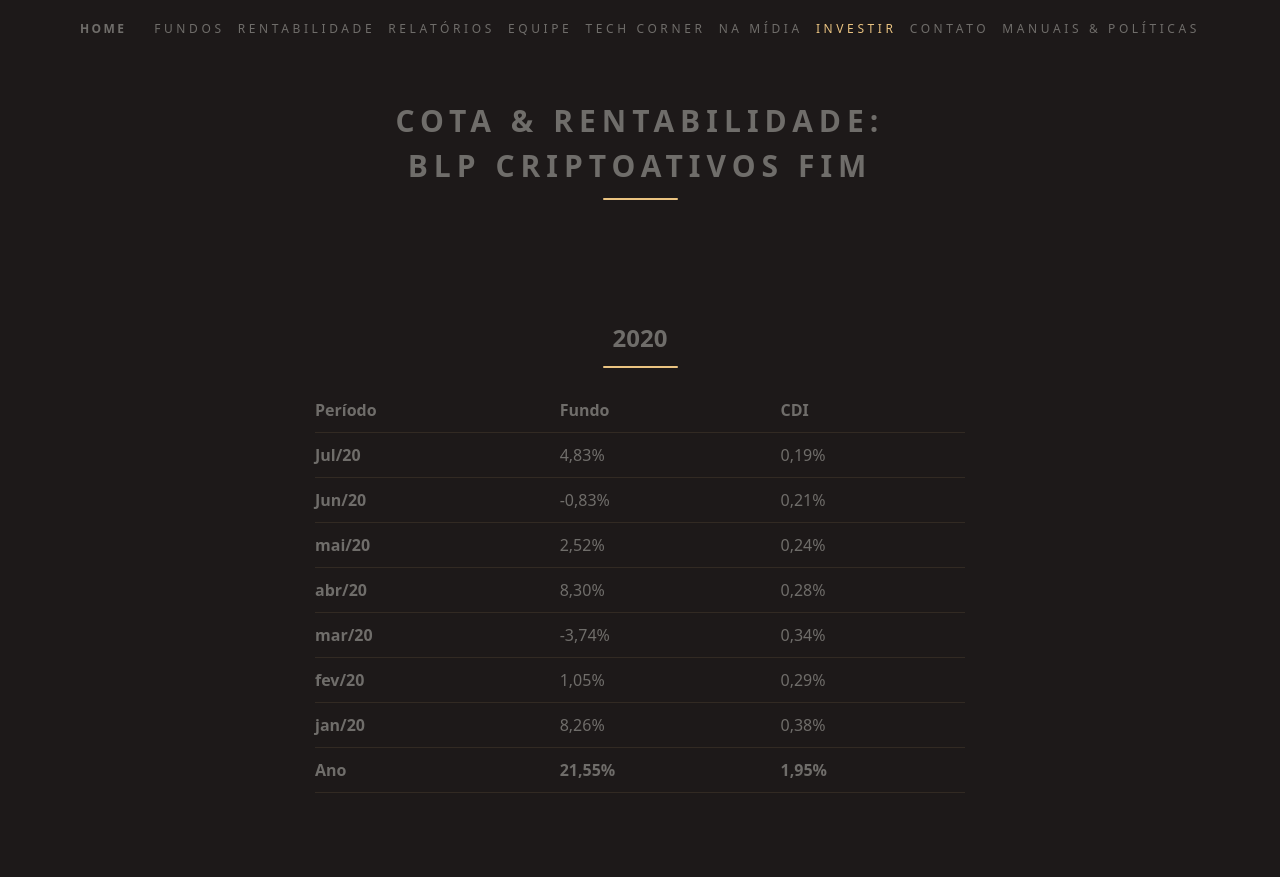
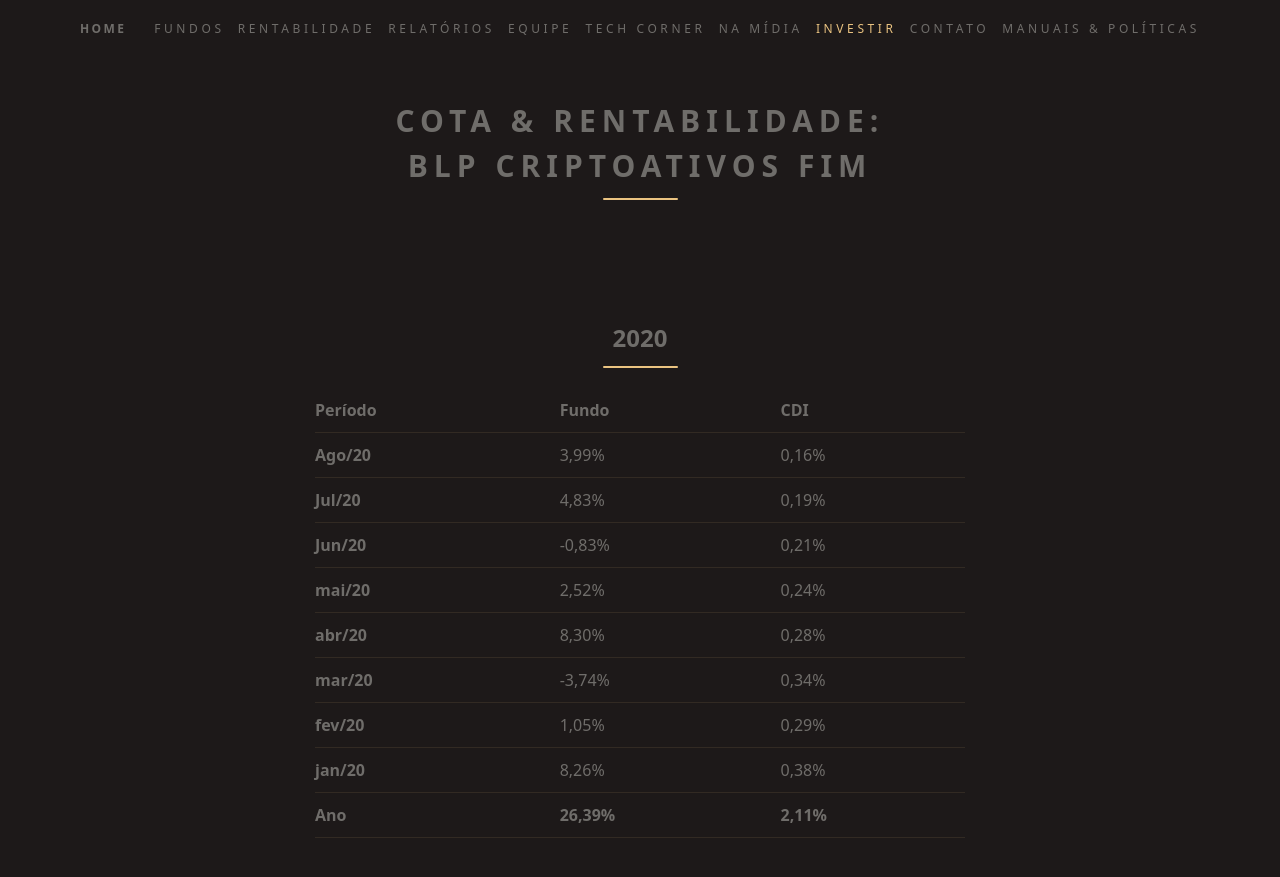
Before and after one commit to ateliedetemas/blpcrypto, a Jekyll site: the page built from _pages/rentabilidade/ativos-fim.md, in a window 1280 px wide and 900 px high. Shown: the top 877 px of the window. Built offline with Jekyll 4.4.1, drawn with Linux system fonts in a browser that asks for light colours.

Commit message:
Update ativos-fim.md

```diff
--- a/_pages/rentabilidade/ativos-fim.md
+++ b/_pages/rentabilidade/ativos-fim.md
@@ -8,6 +8,7 @@ permalink: "/rentabilidade/ativos-fim/"
 
 Período | Fundo | CDI
 ---|---|---
+**Ago/20** | 3,99% | 0,16%
 **Jul/20** | 4,83% | 0,19%
 **Jun/20** | -0,83% | 0,21%
 **mai/20** | 2,52% | 0,24%
@@ -15,7 +16,7 @@ Período | Fundo | CDI
 **mar/20** | -3,74% | 0,34%
 **fev/20** | 1,05% | 0,29%
 **jan/20** | 8,26% | 0,38%
-**Ano**  | **21,55%** | **1,95%**
+**Ano**  | **26,39%** | **2,11%**
 
 ## 2019
 
```
